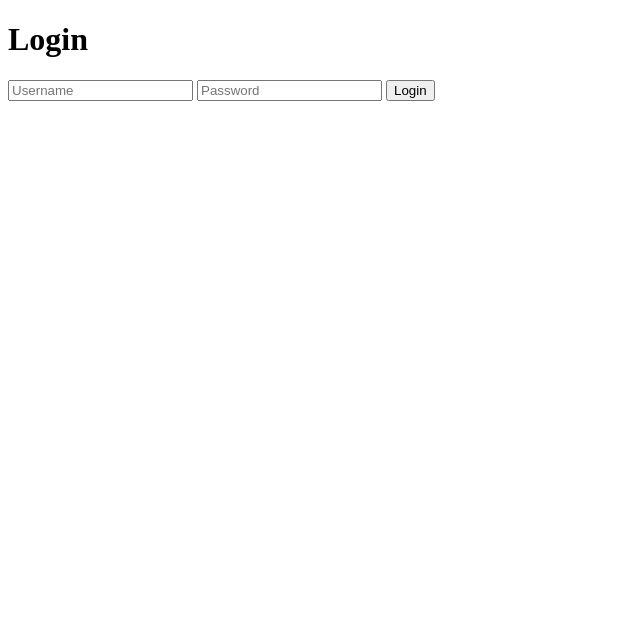
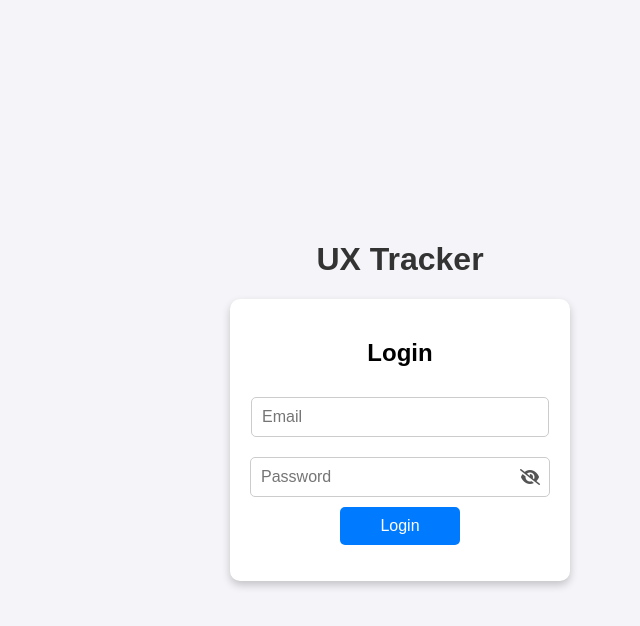
Before and after one commit to Yash-at-Unify/UX-Tracker, an Electron app: page index.html in a window 800 px wide. Shown: the whole page, without its empty margins (0-640 px from the left). Drawn offline with Linux system fonts and the light colour scheme.

Commit message:
Feat: Edited Login UI

```diff
--- a/index.html
+++ b/index.html
@@ -1,4 +1,4 @@
-<!DOCTYPE html>
+<!-- <!DOCTYPE html>
 <html lang="en">
 <head>
     <meta charset="UTF-8">
@@ -14,4 +14,48 @@
 
     <script src="renderer.js"></script>
 </body>
+</html> -->
+
+
+<!DOCTYPE html>
+<html lang="en">
+<head>
+    <meta charset="UTF-8">
+    <meta name="viewport" content="width=device-width, initial-scale=1.0">
+    <title>Welcome to UX Time Tracker!</title>
+    <link rel="stylesheet" href="style.css">
+    <link rel="stylesheet" href="https://cdnjs.cloudflare.com/ajax/libs/font-awesome/6.0.0/css/all.min.css">
+
+</head>
+<body>
+    <h1>UX Tracker</h1>
+    <div class="login-container">
+        <h2>Login</h2>
+        <input type="text" id="username" placeholder="Email"/>
+        <!-- <input type="password" id="password" placeholder="Password"/> -->
+        <div class="password-container">
+            <input type="password" id="password" placeholder="Password"/>
+            <i id="togglePassword" class="fa fa-eye-slash"></i>
+        </div>
+        <button id="login-button">Login</button>
+        <p id="user-info"></p>
+    </div>
+    <script src="renderer.js"></script>
+    <script>
+        document.addEventListener("DOMContentLoaded", function () {
+            const togglePassword = document.getElementById("togglePassword");
+            const passwordField = document.getElementById("password");
+
+            togglePassword.classList.remove("fa-eye");
+            togglePassword.classList.add("fa-eye-slash");
+
+            togglePassword.addEventListener("click", function () {
+                const type = passwordField.type === "password" ? "text" : "password";
+                passwordField.type = type;
+                togglePassword.classList.toggle("fa-eye");
+                togglePassword.classList.toggle("fa-eye-slash");
+            });
+        });
+    </script>
+</body>
 </html>
--- /dev/null
+++ b/style.css
@@ -0,0 +1,64 @@
+body {
+    font-family: Arial, sans-serif;
+    display: flex;
+    flex-direction: column;
+    align-items: center;
+    justify-content: center;
+    height: 100vh;
+    background-color: #f4f4f9;
+    margin: 0;
+}
+h1 {
+    color: #333;
+}
+.login-container {
+    background: white;
+    padding: 20px;
+    border-radius: 10px;
+    box-shadow: 0 4px 8px rgba(0, 0, 0, 0.2);
+    text-align: center;
+    width: 300px;
+}
+input {
+    width: 92%;
+    padding: 10px;
+    margin: 10px 0;
+    border: 1px solid #ccc;
+    border-radius: 5px;
+    font-size: 16px;
+}
+button {
+    width: 40%;
+    padding: 10px;
+    border: none;
+    border-radius: 5px;
+    background-color: #007BFF;
+    color: white;
+    font-size: 16px;
+    cursor: pointer;
+    transition: background 0.3s ease;
+}
+button:hover {
+    background-color: #0056b3;
+}
+#user-info {
+    margin-top: 15px;
+    color: #333;
+}
+
+/*Eye for Password*/
+ .password-container {
+    position: relative;
+    display: flex;
+    align-items: center;
+}
+#password{
+    width: 100%;
+    padding-right: 40px;
+}
+#togglePassword {
+    position: absolute;
+    right: 10px;
+    cursor: pointer;
+    color: #555;
+}
```
